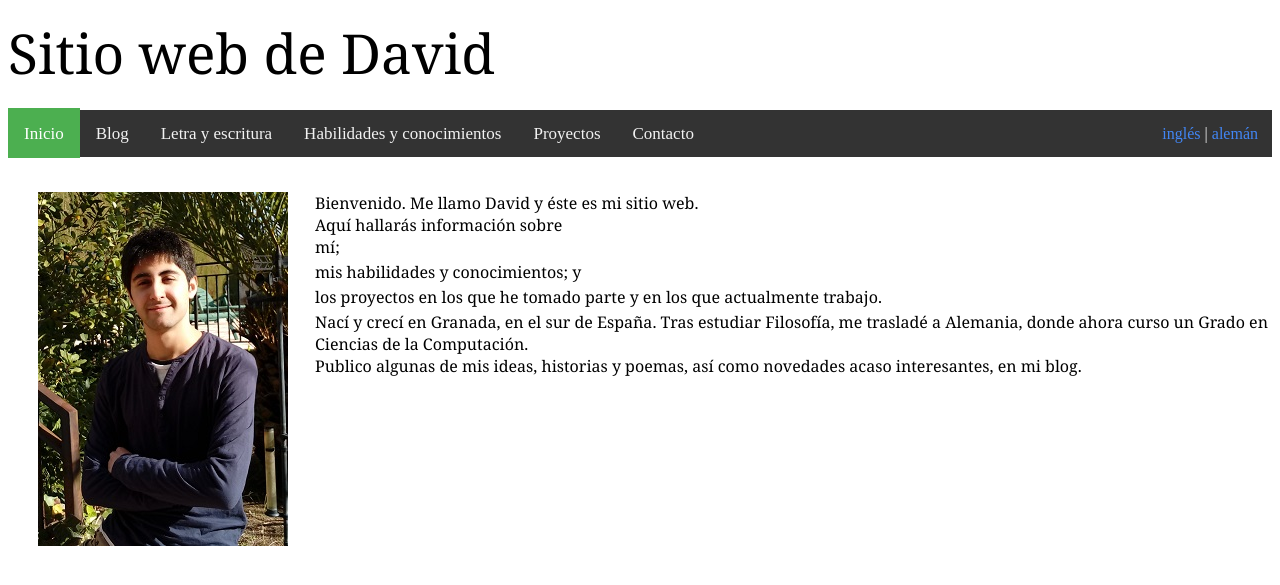
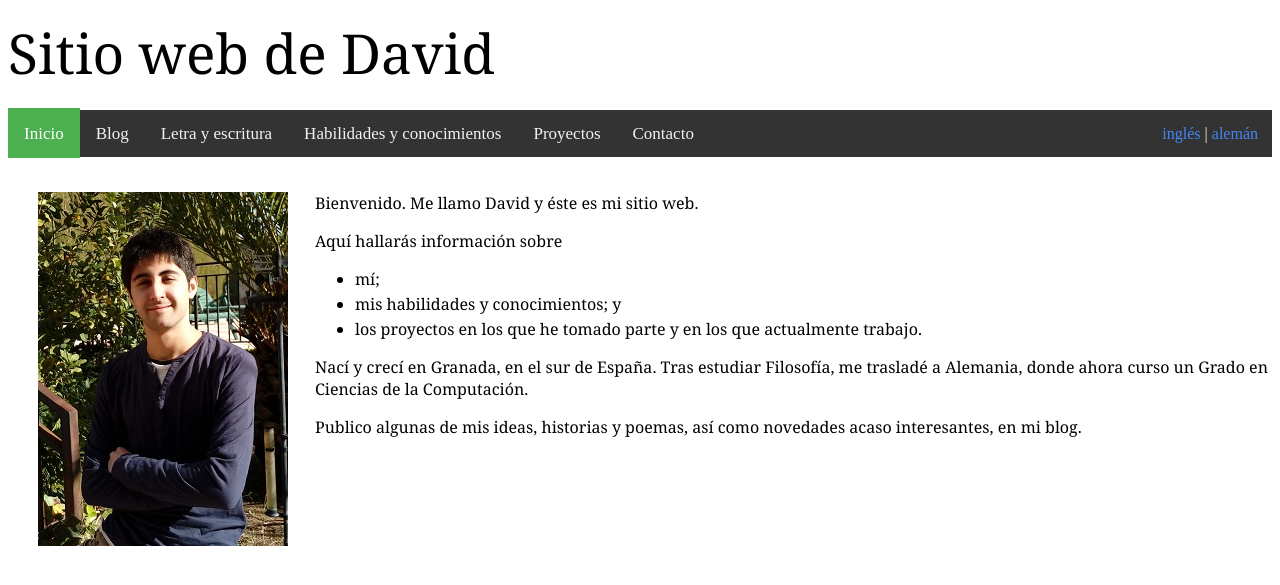
Before and after one commit to kalrish/website, a Jekyll site: the page built from es/home.html, in a window 1280 px wide. Shown: the top 585 px of the page. Built offline with Jekyll 4.4.1, drawn with Linux system fonts in a browser that asks for light colours.

Commit message:
Style home page

```diff
--- /dev/null
+++ b/assets/css/home.scss
@@ -0,0 +1,15 @@
+---
+---
+
+@import "base";
+
+main p {
+	margin-bottom: 16px;
+}
+
+main ul {
+	margin-top: 16px;
+	margin-bottom: 16px;
+	padding-left: 40px;
+	list-style-type: disc;
+}
--- a/de/home.html
+++ b/de/home.html
@@ -1,6 +1,7 @@
 ---
 title: Startseite
 permasub: home
+css: home
 ---
 <img src="/assets/img/photo.jpeg" alt="Me" style="float:left;">
 <div style="position:absolute;left:315px;">
--- a/en/home.html
+++ b/en/home.html
@@ -1,6 +1,7 @@
 ---
 title: Homepage
 permasub: home
+css: home
 ---
 <img src="/assets/img/photo.jpeg" alt="Me" style="float:left;">
 <div style="position:absolute;left:315px;">
--- a/es/home.html
+++ b/es/home.html
@@ -1,6 +1,7 @@
 ---
 title: Página de inicio
 permasub: home
+css: home
 ---
 <img src="/assets/img/photo.jpeg" alt="Me" style="float:left;">
 <div style="position:absolute;left:315px;">
```
